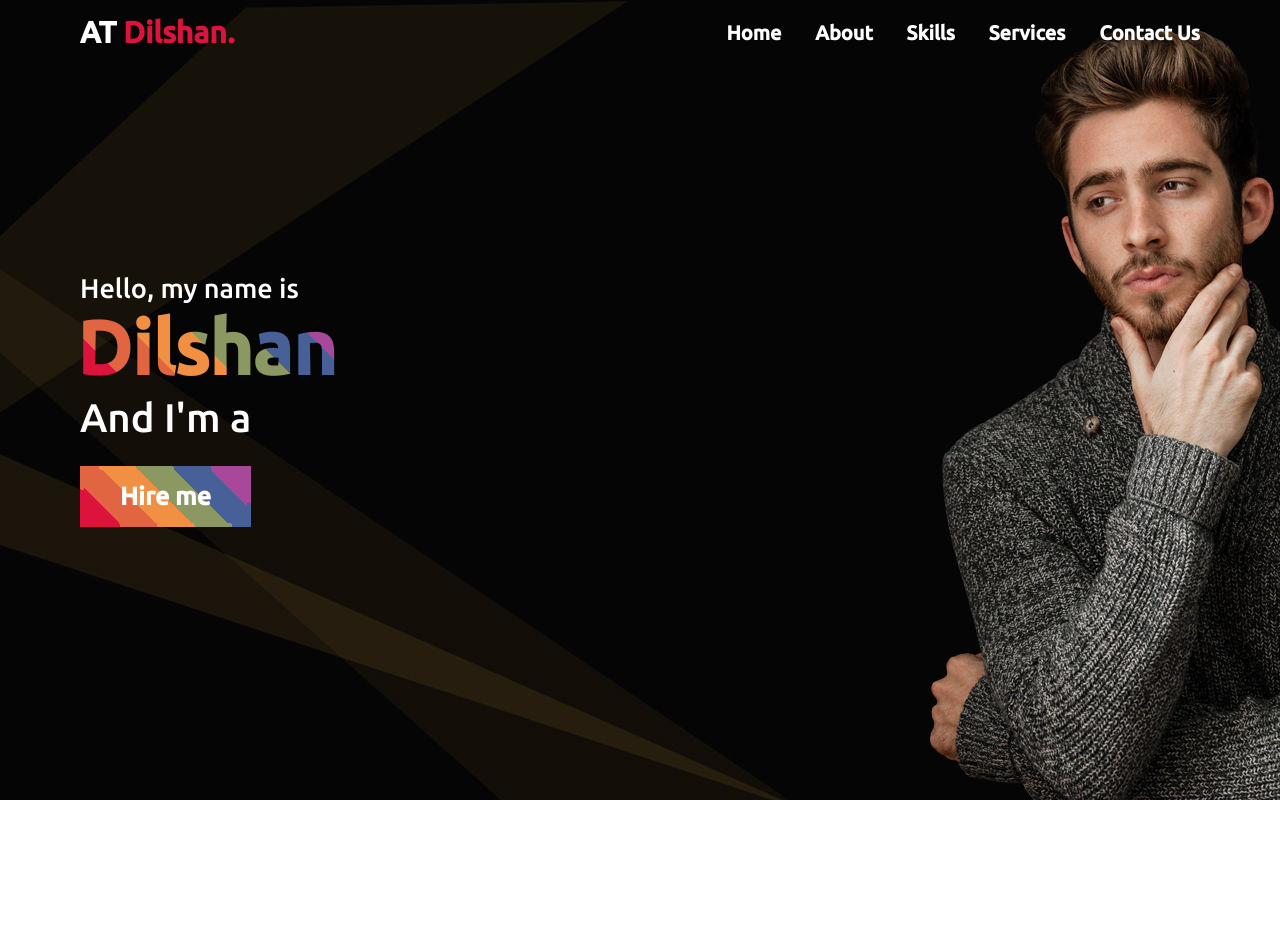
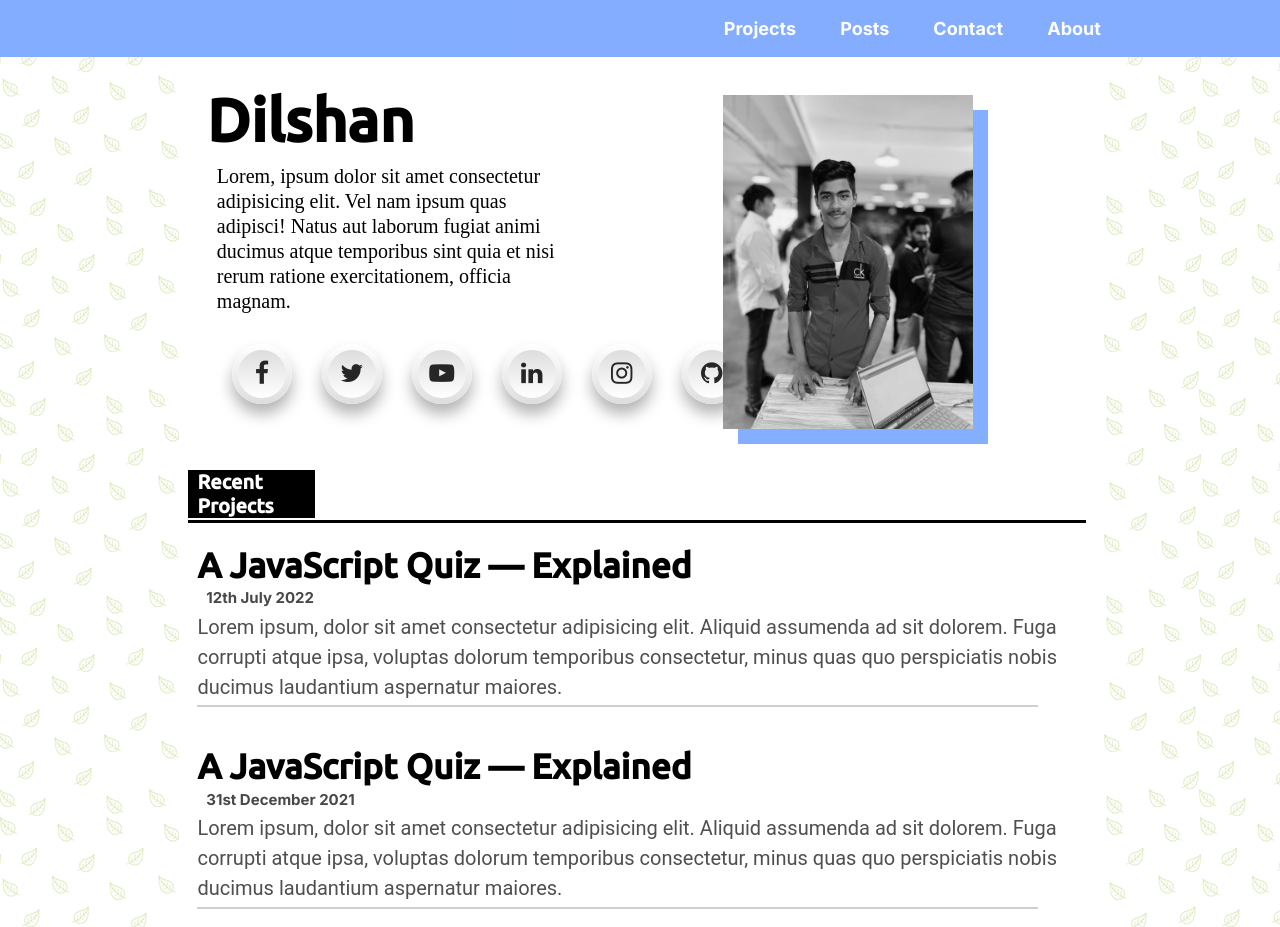
Before and after one commit to atdilshan/atdilshan.github.io, a plain HTML site: page index.html in a window 1280 px wide. Shown: the top 927 px of the page. Before the commit the page ends 800 px from the top, so only its background shows below. Drawn offline with Linux system fonts and the light colour scheme.

Commit message:
First Done

```diff
--- a/index.html
+++ b/index.html
@@ -4,58 +4,88 @@
     <meta charset="UTF-8">
     <meta http-equiv="X-UA-Compatible" content="IE=edge">
     <meta name="viewport" content="width=device-width, initial-scale=1.0">
-
-	<meta name="description" content="My name is AT Dilshan | I living in Jaffna, Srilanka | I am a Developer, Freelancer, Youtuber, Blogger, Designer">
+    <meta name="description" content="My Name is Antony Thevathas Dilshan. I'm a IT Enthusiast and Developer, Freelancer, Youtuber, Blogger, Designer from Jaffna, Srilanka">
     <meta name="keywords" content="AT Dilshan, github, github atdilshan, dilshan portfolio, portfolio atdilshan, facebook atdilshan, git atdilshan, Freelancer website, website developer, portfolio website">
     <meta name="author" content="Antony Thevathas Dilshan">
+    <title>AT Dilshan | atdilshan.github.io</title>
 
-	<title>My Portfolio Website || atdilshan.github.io</title>
+    <link rel="preload" href="https://fonts.googleapis.com/css2?family=Inter:wght@400;500;700&amp;display=swap" as="style" onload="this.onload=null; this.rel='stylesheet'" id="google-fonts-link">
+    <link href="https://fonts.googleapis.com/css2?family=Ubuntu:wght@500&display=swap" rel="stylesheet">
+    <link rel="stylesheet" href="https://cdnjs.cloudflare.com/ajax/libs/font-awesome/4.7.0/css/font-awesome.min.css">
 
-    <!-- Ubunthu Font -->
-    <link href="https://fonts.googleapis.com/css2?family=Ubuntu:wght@500&display=swap" rel="stylesheet">
-
-    <!-- Icons -->
-    <link rel="stylesheet" href="https://cdnjs.cloudflare.com/ajax/libs/font-awesome/5.15.3/css/all.min.css"/>
-
-    <!-- CSS -->
     <link rel="stylesheet" href="style.css">
-
 </head>
 <body>
-
     <div class="container">
 
+        <div class="navbar">
             <nav>
-            <div class="max-width">
-                <div class="title"><a href="">AT <span>Dilshan.</span></a></div>
-                <ul id="menu">
-                    <li><a href="#home">Home</a></li>
-                    <li><a href="#about">About</a></li>
-                    <li><a href="#skills">Skills</a></li>
-                    <li><a href="#services">Services</a></li>
-                    <!-- <li><a href="#Teams">Teams</a></li> -->
-                    <li><a href="#contact">Contact Us</a></li>
+                <div class="title"><h3>Dilshan</h3></div>
+                <div class="menu">
+                    <ul>
+                        <li><a href="">Projects</a></li>
+                        <li><a href="">Posts</a></li>
+                        <li><a href="">Contact</a></li>
+                        <li><a href="">About</a></li>
                     </ul>
-                <div class="menu-btn">
-                    <i class="fas fa-bars" id="menu-btn"></i>
+                </div>
+            </nav>
+        </div>
+
+        <div class="content">
+            <header>
+                <div class="title">
+                    <h1>Dilshan</h1>
+                    <p>Lorem, ipsum dolor sit amet consectetur adipisicing elit. Vel nam ipsum quas adipisci! Natus aut laborum fugiat animi ducimus atque temporibus sint quia et nisi rerum ratione exercitationem, officia magnam.</p>
+                    <div class="social">
+                        <ul>
+                            <li><a href="https://facebook.com/atd.dilshan" target="_blank"><i class="fa fa-facebook" aria-hidden="true"></i></a></li>
+                            <li><a href="https://twitter.com/atdilshan" target="_blank"><i class="fa fa-twitter" aria-hidden="true"></i></a></li>
+                            <li><a href="https://www.youtube.com/channel/UCuxlDl7DDfhb2IT6t52qVtA" target="_blank"><i class="fa fa-youtube-play" aria-hidden="true"></i></a></li>
+                            <li><a href="https://linkedin.com/atdilshan" target="_blank"><i class="fa fa-linkedin" aria-hidden="true"></i></a></li>
+                            <li><a href="https://instagram.com/atdilshan" target="_blank"><i class="fa fa-instagram" aria-hidden="true"></i></a></li>
+                            <li><a href="https://github.com/atdilshan" target="_blank"><i class="fa fa-github" aria-hidden="true"></i></a></li>
+                        </ul>
                     </div>
                 </div>
-        </nav>
+                <div class="image"><img src="assets/img/atdilshan-bw.png" alt="AT Dilshan"></div>
+            </header>
 
-        <div class="home" id="home">
-            <div class="max-width">
-                <div class="home-content">
-                    <div class="text-1">Hello, my name is</div>
-                    <div class="text-2">Dilshan</div>
-                    <div class="text-3">And I'm a <span class="typing"></span></div>
-                    <a href="hire.html">Hire me</a>
+            <div class="post-section">
+                <div class="title-section">
+                    <h4 class="post-title">Recent Projects</h4>
+                    <!-- <h4 class="view-posts"><a href="">View All <i class="fa fa-arrow-circle-right" aria-hidden="true"></i></a></h4> -->
                 </div>
+
+                <div class="posts">
+                    <div class="post">
+                        <h2 class="heading">A JavaScript Quiz — Explained</h2>
+                        <h5 class="timestamp">12th July 2022</h5>
+                        <p class="desc">Lorem ipsum, dolor sit amet consectetur adipisicing elit. Aliquid assumenda ad sit dolorem. Fuga corrupti atque ipsa, voluptas dolorum temporibus consectetur, minus quas quo perspiciatis nobis ducimus laudantium aspernatur maiores.</p>
+                    </div>
+
+                    <div class="post">
+                        <h2 class="heading">A JavaScript Quiz — Explained</h2>
+                        <h5 class="timestamp">31st December 2021</h5>
+                        <p class="desc">Lorem ipsum, dolor sit amet consectetur adipisicing elit. Aliquid assumenda ad sit dolorem. Fuga corrupti atque ipsa, voluptas dolorum temporibus consectetur, minus quas quo perspiciatis nobis ducimus laudantium aspernatur maiores.</p>
+                    </div>
+
+                    <div class="post">
+                        <h2 class="heading">A JavaScript Quiz — Explained</h2>
+                        <h5 class="timestamp">10th June 2021</h5>
+                        <p class="desc">Lorem ipsum, dolor sit amet consectetur adipisicing elit. Aliquid assumenda ad sit dolorem. Fuga corrupti atque ipsa, voluptas dolorum temporibus consectetur, minus quas quo perspiciatis nobis ducimus laudantium aspernatur maiores.</p>
+                    </div>
+
+                    <div class="post">
+                        <h2 class="heading">A JavaScript Quiz — Explained</h2>
+                        <h5 class="timestamp">21st May 2022</h5>
+                        <p class="desc">Lorem ipsum, dolor sit amet consectetur adipisicing elit. Aliquid assumenda ad sit dolorem. Fuga corrupti atque ipsa, voluptas dolorum temporibus consectetur, minus quas quo perspiciatis nobis ducimus laudantium aspernatur maiores.</p>
                     </div>
                 </div>
 
             </div>
+    </div>
 
-    <!-- Script -->
-    <script src="script.js"></script>
+    </div>
 </body>
 </html>
--- a/style.css
+++ b/style.css
@@ -4,286 +4,246 @@
   text-decoration: none;
 }
 
-.max-width{
-    max-width: 1500px;
-    padding: 0 80px;
-    margin: auto;
+body{
+  background-image: url('assets/img/leaves.webp');
+  background-attachment: fixed;
 }
 
-.container{}
+.container{
+  padding: 57px 0;
+}
 
-.container nav .max-width{
+.navbar{
+  background-color: #fefbfe;
+  position: fixed;
+  width: 100%;
+  top: 0;
+  z-index: 999;
+}
+
+nav{
+  background-color: #fefbfe;
+  display: flex;
+  align-items: center;
+  justify-content: space-between;
+  background-color: rgba(0, 89, 255, 0.481);
+  padding: 0 14%;
+
+}
+
+nav h3{
+  font-size: 30px;
+  color: #fff;
+  display: none
+}
+
+nav ul{
+  list-style: none;
+  margin: 18px 0 18px 0;
+}
+
+nav ul li{
+  display: inline-block;
+  padding: 0 0 0 40px;
+}
+
+nav ul li a{
+  font-family: 'Inter';
+  font-size: 18px;
+  font-weight: 700;
+  color: rgb(255, 255, 255);
+  transition: color 0.3s ease;
+  position: relative;
+}
+
+nav ul li a:after{
+  content: '';
+  position: absolute;
+  width: 100%;
+  transform: scaleX(0);
+  height: 3px;
+  border-radius: 1rem;
+  bottom: -3px;
+  left: 0;
+  background-color: rgb(255, 255, 255);
+  transform-origin: bottom left;
+  transition: transform 0.6s ease-out;
+}
+
+nav ul li a:hover:after {
+    transform: scaleX(1);
+    transform-origin: bottom left;
+}
+
+.content{
+  background-color: rgb(255, 255, 255);
+  width: 72%;
+  margin: 0 14%;
+  padding: 3% 0;
+}
+
+header{
+  margin: 0 3%;
   display: flex;
   align-items: center;
   justify-content: space-between;
 }
 
-.container nav{
-    position: fixed;
-    width: 100%;
-    z-index: 999;
-    padding: 15px 0;
+header h1{
+  margin: -100px 0 0 0;
+  font-size: 60px;
   font-family: 'Ubuntu', sans-serif;
-    transition: all 0.3s ease;
-    /* background-color: #000; */
 }
 
-.container nav .title a{
-    font-size: 30px;
-    font-weight: 600;
-    color: #fff;
+header p{
+  width: 70%;
+  margin: 10px 0 0 10px;
+  font-size: 20px;
+  line-height: 25px;
 }
 
-.container nav .title a span{
-    color: #dc143c;
+header .social{
+  margin: 30px 10px;
 }
 
-.container nav ul{
+header .social ul{
+  position:absolute;
+  /* transform: translate(-50%, -50%); */
+  margin:0;
+  padding:0;
+  display:flex;
+}
+
+header .social ul li {
   list-style: none;
 }
 
-.container nav ul li{
-    display: inline-block;
+header .social ul li a{
+  position: relative;
+  width: 60px;
+  height: 60px;
+  display: block;
+  text-align: center;
+  margin: 0 15px;
+  border-radius: 50%;
+  padding: 6px;
+  box-sizing: border-box;
+  text-decoration: none;
+  box-shadow: 0 10px 15px rgba(0,0,0,0.3);
+  background: linear-gradient(0deg, #ddd, #fff);
+  transition: 0.5s;
 }
 
-.container nav ul li a{
+header .social ul li a:hover{
+  box-shadow: 0 2px 5px rgba(0,0,0,0.3);
+  text-decoration: none;
+}
+
+header .social ul li a .fa{
+  widht: 100%;
+  height: 100%;
+  display: block;
+  background: linear-gradient(0deg, #fff, #ddd);
+  border-radius: 50%;
+  line-height: calc(60px - 12px);
+  font-size: 25px;
+  color: #262626;
+  transition: 0.5s;
+}
+
+header .social ul li:nth-child(1) a:hover .fa{
+  color: #3b5998;
+}
+
+header .social ul li:nth-child(2) a:hover .fa{
+  color: #00aced;
+}
+
+header .social ul li:nth-child(3) a:hover .fa{
+  color: #f6424c;
+}
+
+header .social ul li:nth-child(4) a:hover .fa{
+  color: #007bb6;
+}
+
+header .social ul li:nth-child(5) a:hover .fa{
+  color: #e4405f;
+}
+
+header .image img:hover{
+  border-radius: 0% 0% 50% 50% / 0% 0% 5% 5% ;
+  box-shadow: 10px 10px rgba(0, 89, 255, 0.6);
+}
+
+header .image img{
+  width: 250px;
+  margin: 0 100px 0 0;
+  position: relative;
+  border-radius: 0% 0% 0% 0% / 0% 0% 0% 0% ;
+  box-shadow: 15px 15px rgba(0, 89, 255, 0.481);
+  transition: all .4s ease;
+}
+
+.post-section{
+  margin: 4% 0;
+  padding: 0 1%;
+}
+
+.post-section h4.post-title{
+  font-size: 20px;
   color: #fff;
-    font-size: 20px;
-    font-weight: 800;
-    margin-left: 30px;
-    transition: color 0.3s ease;
+  font-family: 'Ubuntu', sans-serif;
+  background-color: #000;
+  width: 12%;
+  padding: 0 1%;
   position: relative;
 }
 
-.container nav ul li a:hover{
-    color: #dc143c;
-}
-/*
-.container nav ul li a:after{
-    content: '';
+.post-section h4.post-title:after{
+  content: "";
   position: absolute;
-    width: 100%;
-    transform: scaleX(0);
   height: 3px;
-    border-radius: 0.5rem;
-    bottom: 0;
+  width: 710%;
+  transform: scaleX(1);
+  bottom: -5px;
   left: 0;
-    background-color: rgb(220, 20, 60);
-    transform-origin: bottom right;
-    transition: transform 0.3s ease-out;
+  background-color: rgb(0, 0, 0);
 }
 
-.container nav ul li a:hover:after {
-    transform: scaleX(1);
-    transform-origin: bottom left;
-} */
-
-/* menu btn styling */
-.menu-btn{
-    color: #fff;
-    font-size: 23px;
-    cursor: pointer;
-    display: none;
+.post-section .posts{
+  padding: 3% 1%;
 }
 
-.home{
-    display: flex;
-    background: url("images/banner.jpg") no-repeat center;
-    height: 100vh;
-    color: #fff;
-    font-family: 'Ubuntu', sans-serif;
-    min-height: 500px;
-    background-size: cover;
-    background-attachment: fixed;
+.post-section .posts .post{
+  margin: 0 0 5% 0;
+  position: relative;
 }
 
-.home .max-width{
-    width: 100%;
-    display: flex;
+.post-section .posts .post:after{
+  content: "";
+  position: absolute;
+  height: 2px;
+  width: 95%;
+  margin: 0.4% 0;
+  background-color: rgb(207, 207, 207);
 }
 
-.home .max-width .row{
-    margin-right: 0;
+.post-section .posts .post .heading{
+  font-size: 35px;
+  font-family: 'Ubuntu', sans-serif;
 }
 
-.home .home-content .text-1{
-    font-size: 27px;
+.post-section .posts .post .timestamp{
+  font-size: 15px;
+  color: rgb(72, 72, 72);
+  font-family: 'Inter';
+  margin: 0.3% 0 0.5% 1%;
 }
 
-.home .home-content .text-2{
-    font-size: 75px;
-    font-weight: 600;
-    margin-left: -3px;
-    background-color: #dc143c;
-    background-image: linear-gradient(
-        45deg,
-        #dc143c 16.666%,
-        #E16541 16.666%,
-        #E16541 33.333%,
-        #F18F43 33.333%,
-        #F18F43 50%,
-        #8B9862 50%,
-        #8B9862 66.666%,
-        #476098 66.666%,
-        #476098 83.333%,
-        #A7489B 83.333%);
-    background-size: 100%;
-    background-repeat: repeat;
-    -webkit-background-clip: text;
-    -webkit-text-fill-color: transparent;
-    animation: rainbow-text-simple-animation-rev 0.3s ease forwards;
+.post-section .posts .post .desc{
+  font-size: 20px;
+  line-height: 30px;
+  color: rgb(79, 79, 79);
+  font-family: 'Roboto', sans-serif;
 }
-
-.home .home-content .text-2:hover{
-    animation: rainbow-text-simple-animation 0.3s ease-in forwards;
-}
-
-@keyframes rainbow-text-simple-animation-rev {
-    0% {
-        background-size: 650%;
-    }
-    40% {
-        background-size: 650%;
-    }
-    100% {
-        background-size: 100%;
-    }
-}
-
-@keyframes rainbow-text-simple-animation {
-    0% {
-        background-size: 100%;
-    }
-    80% {
-        background-size: 650%;
-    }
-    100% {
-        background-size: 650%;
-    }
-}
-
-.home .home-content .text-3{
-    font-size: 40px;
-    margin: 5px 0;
-}
-
-.home .home-content .text-3 span{
-    color: #dc143c;
-    font-weight: 500;
-}
-
-.home .home-content a{
-    display: inline-block;
-    font-size: 25px;
-    color: #fff;
-    padding: 12px 36px;
-    margin-top: 20px;
-    font-weight: 600;
-    border-radius: 6px;
-    /* border: 2px solid #dc143c; */
-    background: linear-gradient(
-        45deg,
-        #dc143c 16.666%,
-        #E16541 16.666%,
-        #E16541 33.333%,
-        #F18F43 33.333%,
-        #F18F43 50%,
-        #8B9862 50%,
-        #8B9862 66.666%,
-        #476098 66.666%,
-        #476098 83.333%,
-        #A7489B 83.333%);
-        border-width: 4px;
-        border-style: solid;
-        border-image: linear-gradient(
-            45deg,
-        #dc143c 16.666%,
-        #E16541 16.666%,
-        #E16541 33.333%,
-        #F18F43 33.333%,
-        #F18F43 50%,
-        #8B9862 50%,
-        #8B9862 66.666%,
-        #476098 66.666%,
-        #476098 83.333%,
-        #A7489B 83.333%) 1;
-        transition: all 0.3s ease;
-}
-
-.home .home-content a:hover{
-    color: #dc143c;
-    background: none;
-    transition: all 0.3s ease;
-}
-
-
-@media (max-width: 2560px) and (min-width:2000px) {
-    .max-width{
-        max-width: 2300px;
-        padding: 0 30px;
-    }
-
-    .container nav{
-        padding: 20px 0;
-    }
-
-    .container nav .title a{
-        font-size: 60px;
-    }
-
-    .container nav ul li a{
-        font-size: 45px;
-        margin-left: 70px;
-    }
-}
-
-
-@media (max-width: 991px) {
-    .max-width{
-        padding: 0 30px;
-    }
-
-    .container nav{
-        padding: 10px 0;
-    }
-
-    .menu-btn{
-        display: block;
-        z-index: 999;
-    }
-
-    .menu-btn i.active:before{
-        content: "\f00d";
-    }
-
-    .container nav ul{
-        position: fixed;
-        height: 100vh;
-        width: 100%;
-        top: -150%;
-        left: 0;
-        background: #111;
-        text-align: center;
-        padding-top: 80px;
-        transition: all 0.3s ease;
-    }
-    .container nav ul.active{
-        top: 0;
-    }
-    .container nav ul li{
-        display: block;
-    }
-    .container nav ul li a{
-        margin: 20px 0;
-        font-size: 25px;
-    }
-
-}
-
-
-@media (max-width: 425px) {
-
-    .container nav .title a{
-        font-size: 25px;
-    }
-}
```
Also changed, not shown: assets/img/atdilshan-bw.png (added), assets/img/leaves.webp (added), 1 other file. Lines whose indentation alone changed are shown as unchanged.
